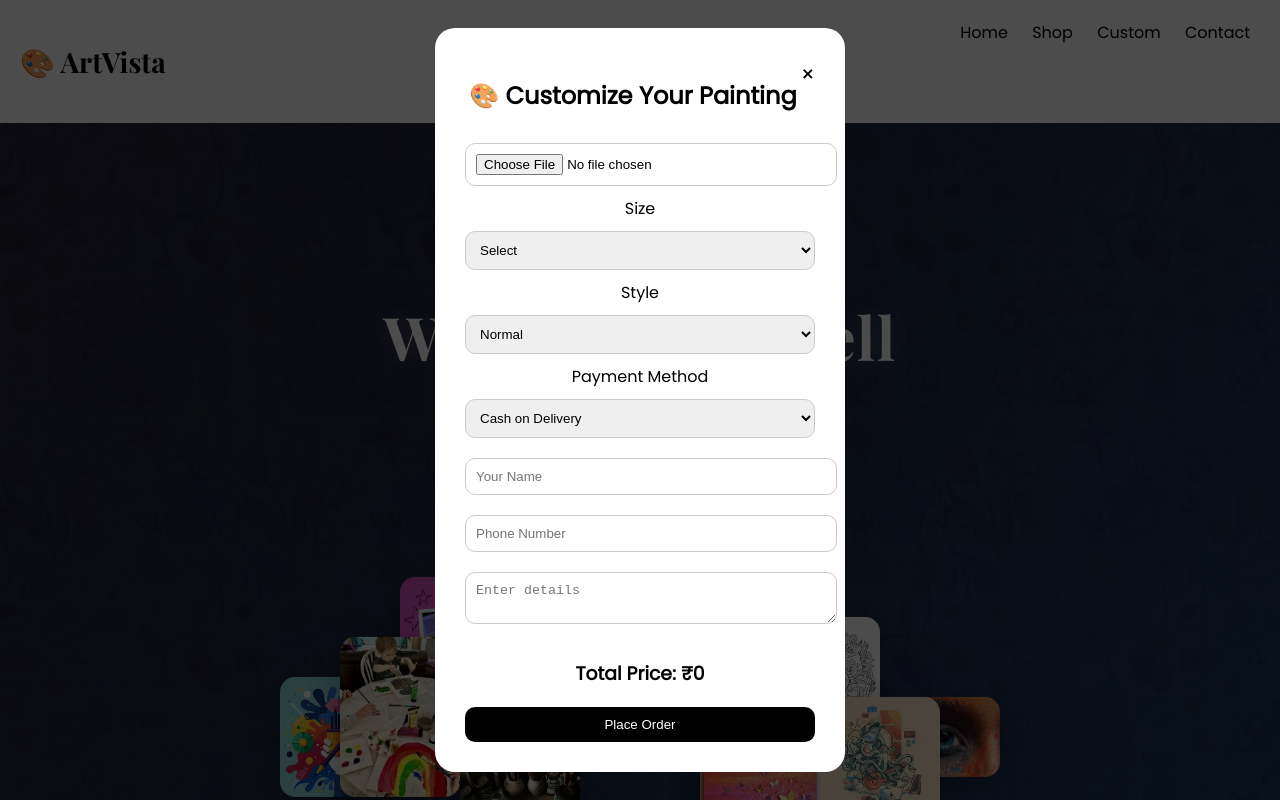
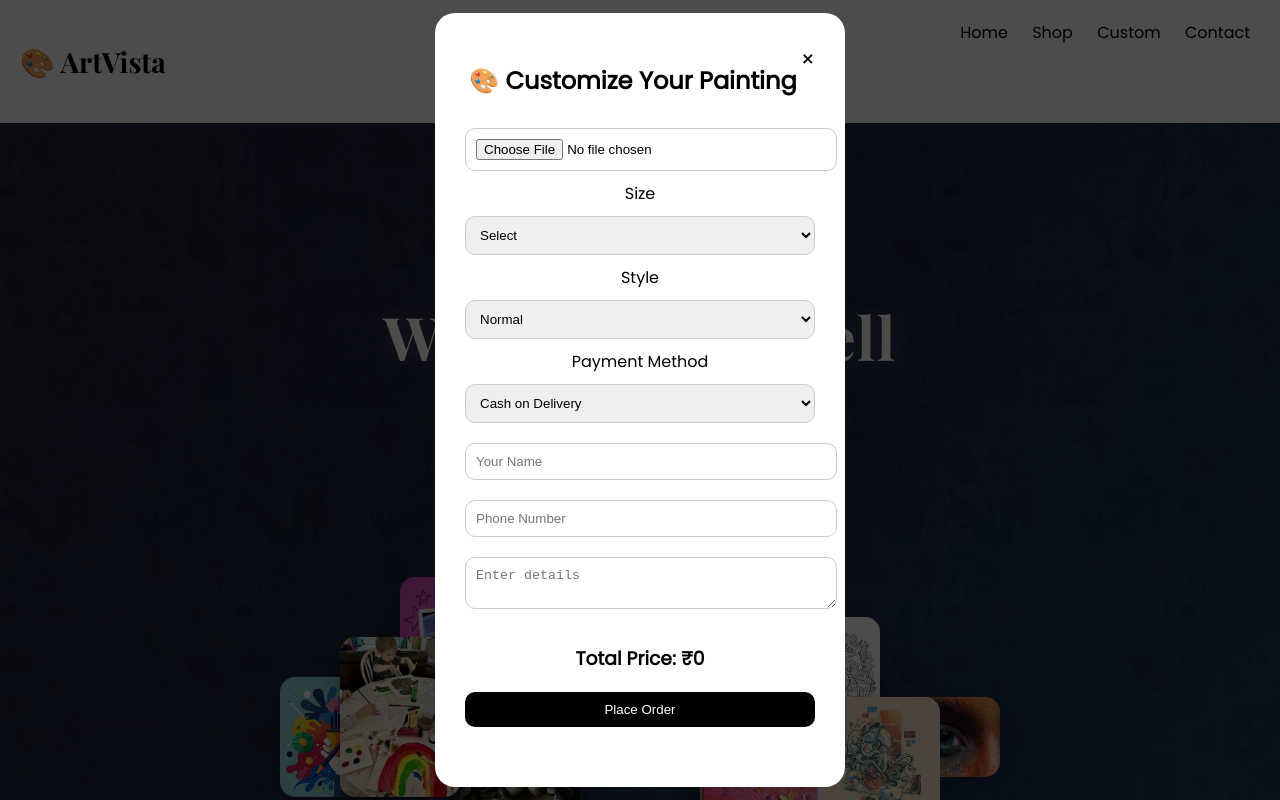
Before and after one commit to pratikshasonawane-pixel/artvista-final, a plain HTML site: page index.html in a window 1280 px wide. Both pictures are taken after a click on the link "Custom". Shown: the top 800 px of the page. Drawn offline with nearby package versions, Linux system fonts and the light colour scheme.

Commit message:
Update style.css

```diff
--- a/style.css
+++ b/style.css
@@ -510,3 +510,16 @@ html {
   border-radius:10px;
   outline:none;
 }
+
+.popup {
+  overflow-y: auto;
+}
+
+.popup-content{
+  max-height: 90vh;
+  overflow-y: auto;
+}
+
+.popup-content button{
+  margin-bottom: 30px;
+}
```
